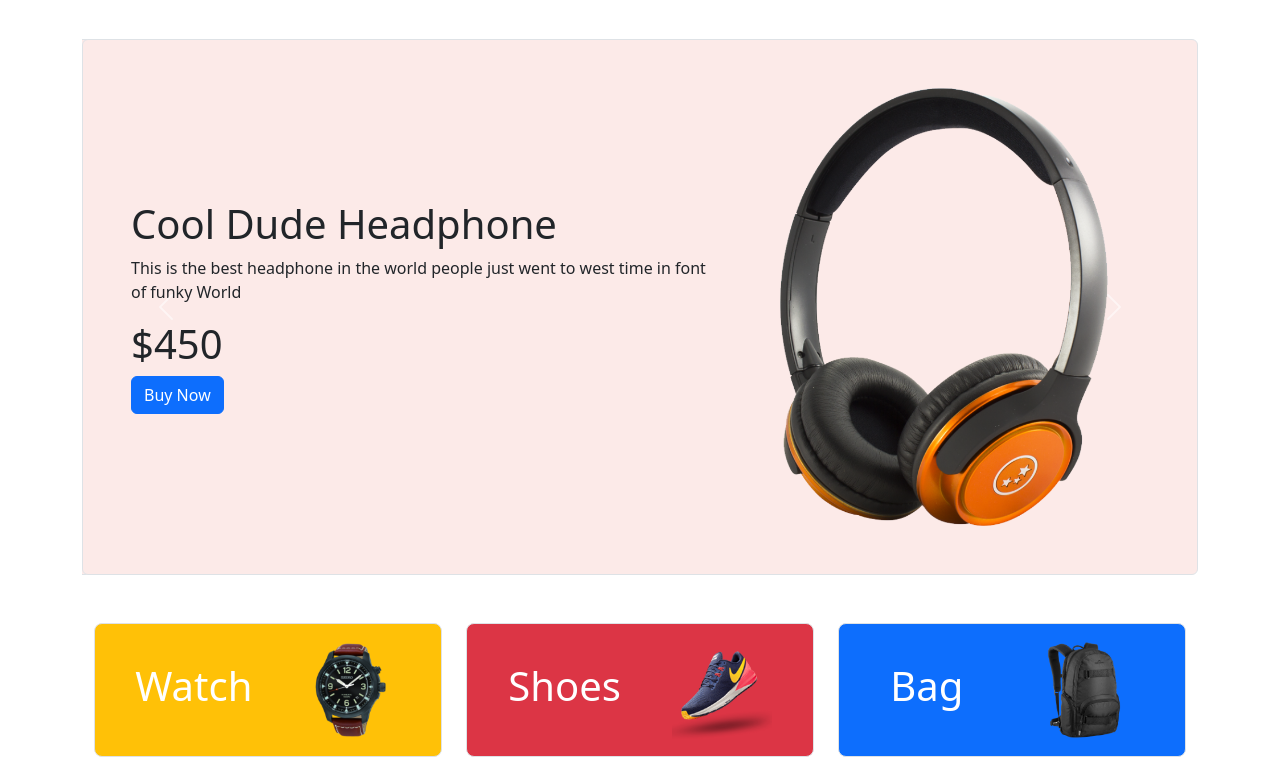
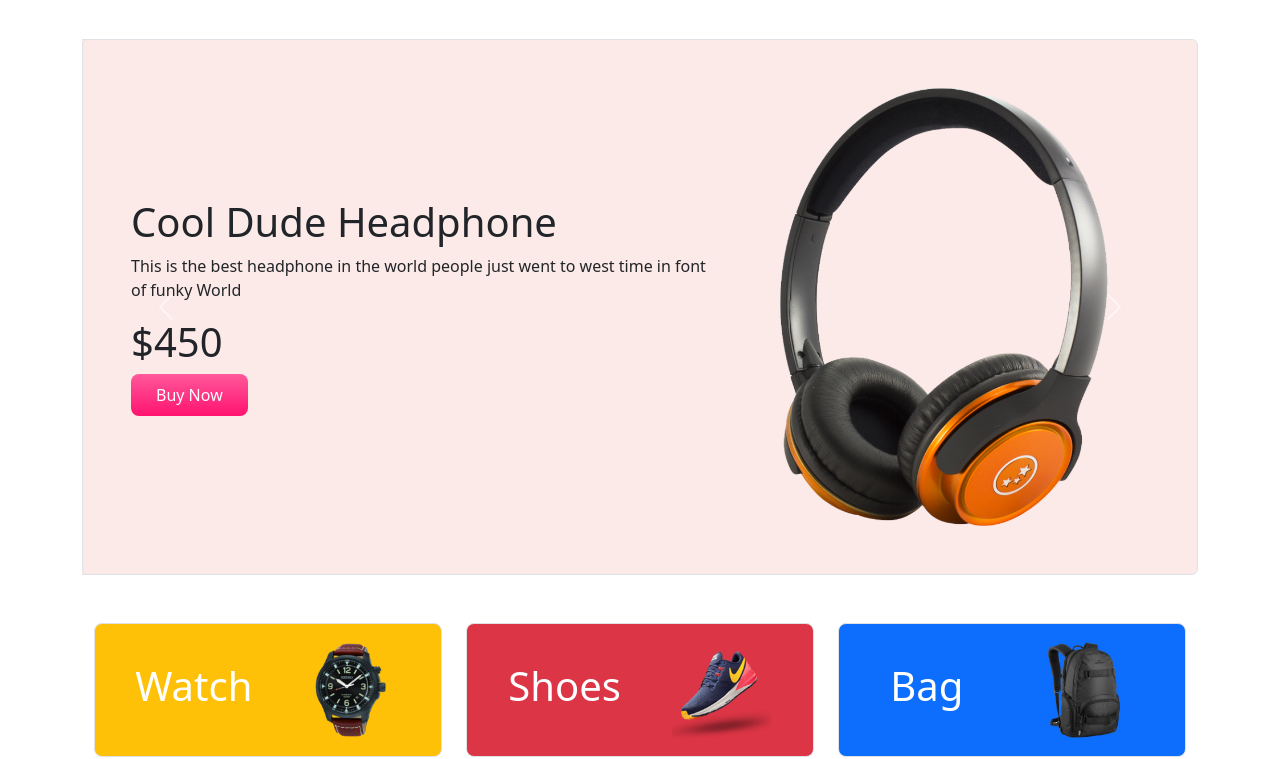
Before and after one commit to jahangiralom99/panda-coomerce-master, a plain HTML site: page index.html in a window 1280 px wide. Shown: the part 66-825 px from the top of the page. Drawn offline with nearby package versions, Linux system fonts and the light colour scheme.

Commit message:
panda-tbn-buy

```diff
--- a/index.html
+++ b/index.html
@@ -53,7 +53,7 @@
                             <h1>X-Box for your living room</h1>
                             <p>This is the best headphone in the world people just went to west time in font of funky World</p>
                             <h1>$650</h1>
-                            <button class="btn btn-primary">Buy Now</button>
+                            <button class="btn panda-btn-buy-now">Buy Now</button>
                         </div>
                         </div>
                         <div class="col-lg-5">
@@ -70,7 +70,7 @@
                             do amet sint. Velit officia consequat duis enim velit mollit.
                             Exercitation veniam consequat sunt nostrud amet.</p>
                             <h1>$1250</h1>
-                            <button class="btn btn-primary">Buy Now</button>
+                            <button class="btn panda-btn-buy-now">Buy Now</button>
                         </div>
                         </div>
                         <div class="col-lg-5">
@@ -85,7 +85,7 @@
                             <h1>Cool Dude Headphone</h1>
                             <p>This is the best headphone in the world people just went to west time in font of funky World</p>
                             <h1>$450</h1>
-                            <button class="btn btn-primary">Buy Now</button>
+                            <button class="btn panda-btn-buy-now">Buy Now</button>
                         </div>
                         </div>
                         <div class="col-lg-5">
```
